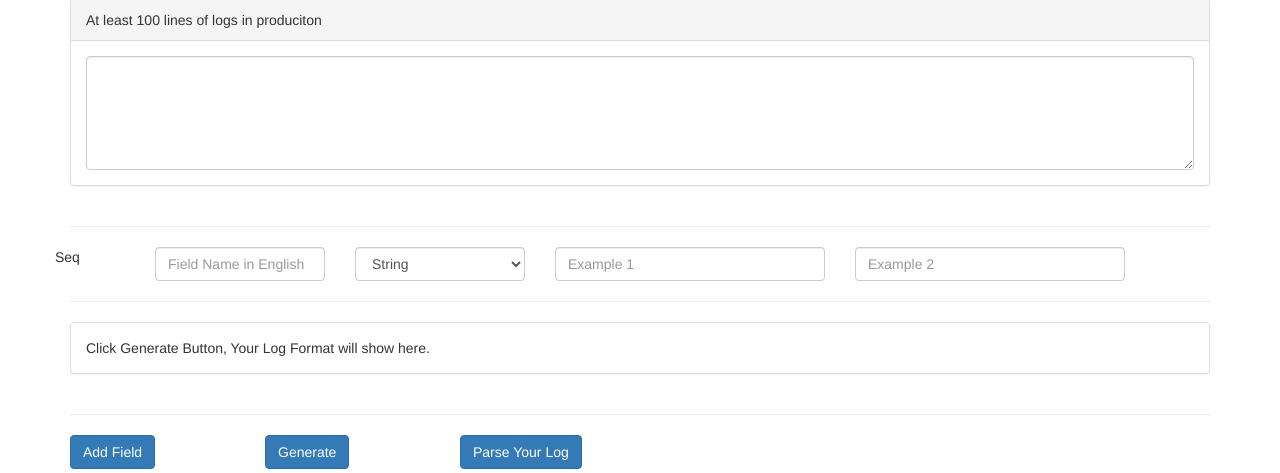
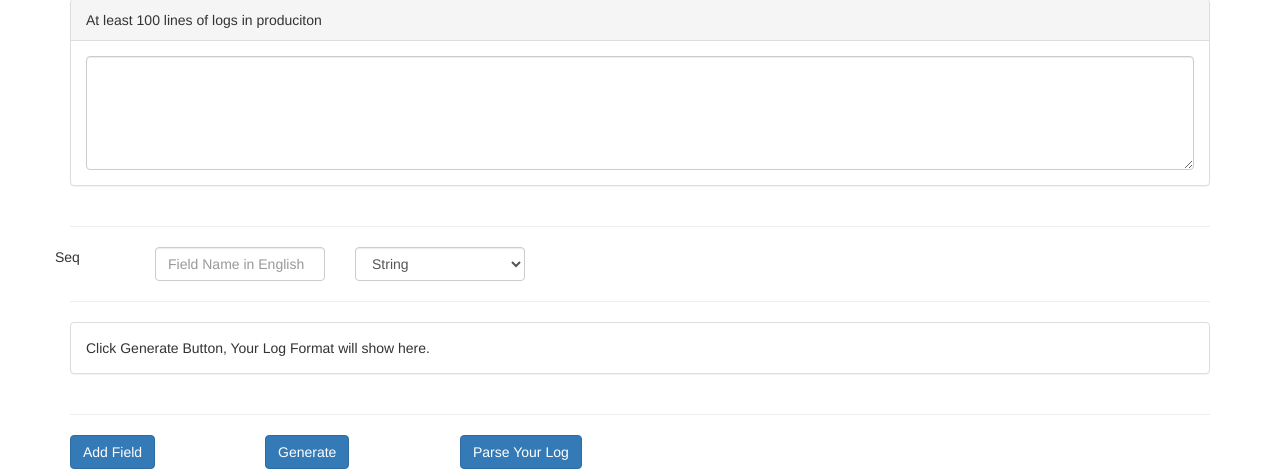
Before and after one commit to garyelephant/dolphin, a Flask app: page /index in a window 1280 px wide. Shown: the part 105-578 px from the top of the page. Run offline with Flask 2, Linux system fonts and the light colour scheme; some libraries are stand-ins or nearby versions.

Commit message:
remove field example

```diff
--- a/templates/index.html
+++ b/templates/index.html
@@ -147,9 +147,7 @@
                             <option value="19">custom</option> \
                         </optgroup> \
                     </select> \
-                </div> \
-                <div class="col-md-3"><input type="text" placeholder="Example 1" class="form-control log-format-element-field-example1" /></div> \
-                <div class="col-md-3"><input type="text" placeholder="Example 2" class="form-control log-format-element-field-example2" /></div>'
+                </div>'
 
             function addField() {
                 // TODO: jquery vs backbone.js vs ember.js vs AngularJS
@@ -254,9 +252,6 @@
                         // field type
                         var fieldType = elems[ i ].querySelector( ".log-format-element-field-type" )
                         e[ "field_type" ] = fieldType.options[ fieldType.selectedIndex ].text
-
-                        e[ "example1" ] = elems[ i ].querySelector( ".log-format-element-field-example1" ).value
-                        e[ "example2" ] = elems[ i ].querySelector( ".log-format-element-field-example2" ).value
                     }
 
                     logFormatElems[ e[ "pos" ] ] = e
```
